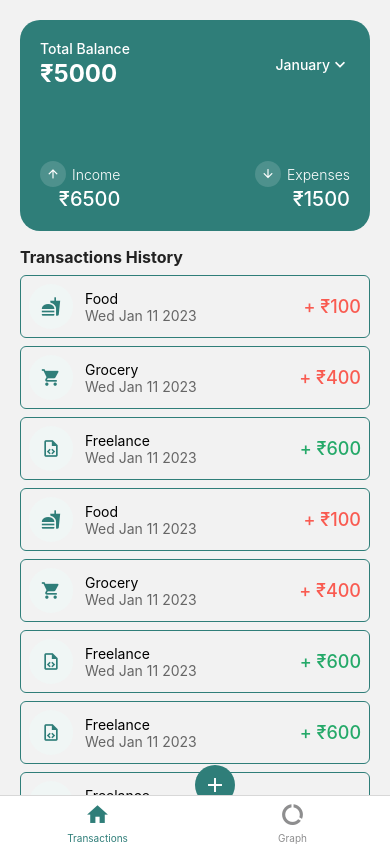
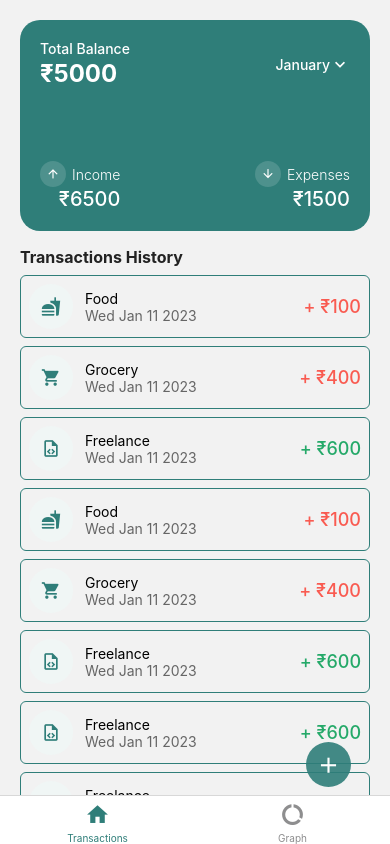
Before and after one commit to ayushsnha/realm-reactNative-expenseTracker, a React Native app: screen /Dashboard in a window 390 px wide. Built offline with nearby package versions, Linux system fonts and the light colour scheme.

Commit message:
style fix

```diff
--- a/src/screens/Tabs/Transactions/Transactions.styles.ts
+++ b/src/screens/Tabs/Transactions/Transactions.styles.ts
@@ -69,18 +69,18 @@ const styles = StyleSheet.create({
     },
     addButton: {
         position: 'absolute',
-        left: '50%',
-        right: 0,
-        bottom: -10,
+        right: '10%',
+        bottom: 8,
         zIndex: 3,
         elevation: (Platform.OS === 'android') ? 3 : 0,
         backgroundColor: '#2F7E79',
-        height: 40,
-        width: 40,
+        height: 45,
+        width: 45,
         flexDirection: 'row',
         alignItems: 'center',
         justifyContent: 'center',
-        borderRadius: 20,
+        borderRadius: 25,
+        opacity: 0.9,
     },
 });
 
--- a/src/screens/Tabs/Transactions/Transactions.tsx
+++ b/src/screens/Tabs/Transactions/Transactions.tsx
@@ -123,16 +123,6 @@ const data = [
 
 const Transactions = () => (
     <View style={styles.container}>
-        <TouchableOpacity
-            style={styles.addButton}
-            onPress={() => console.log(2)}
-        >
-            <MaterialCommunityIcons
-                name="plus"
-                size={24}
-                color="#FFF"
-            />
-        </TouchableOpacity>
         <StatusBar animated backgroundColor="#2F7E79" />
         <View style={styles.headerWrapper}>
             <View style={styles.top}>
@@ -165,16 +155,26 @@ const Transactions = () => (
                 </View>
             </View>
         </View>
-        <View style={{ ...styles.listSection, paddingBottom: 180 }}>
+        <View style={{ ...styles.listSection }}>
             <Text style={styles.transactionHeader}>Transactions History</Text>
             <FlatList
                 data={data}
                 renderItem={Card}
                 showsVerticalScrollIndicator={false}
                 showsHorizontalScrollIndicator={false}
+                contentContainerStyle={{ paddingBottom: 250 }}
             />
         </View>
-
+        <TouchableOpacity
+            style={styles.addButton}
+            onPress={() => console.log(2)}
+        >
+            <MaterialCommunityIcons
+                name="plus"
+                size={26}
+                color="#FFF"
+            />
+        </TouchableOpacity>
     </View>
 );
 
```
